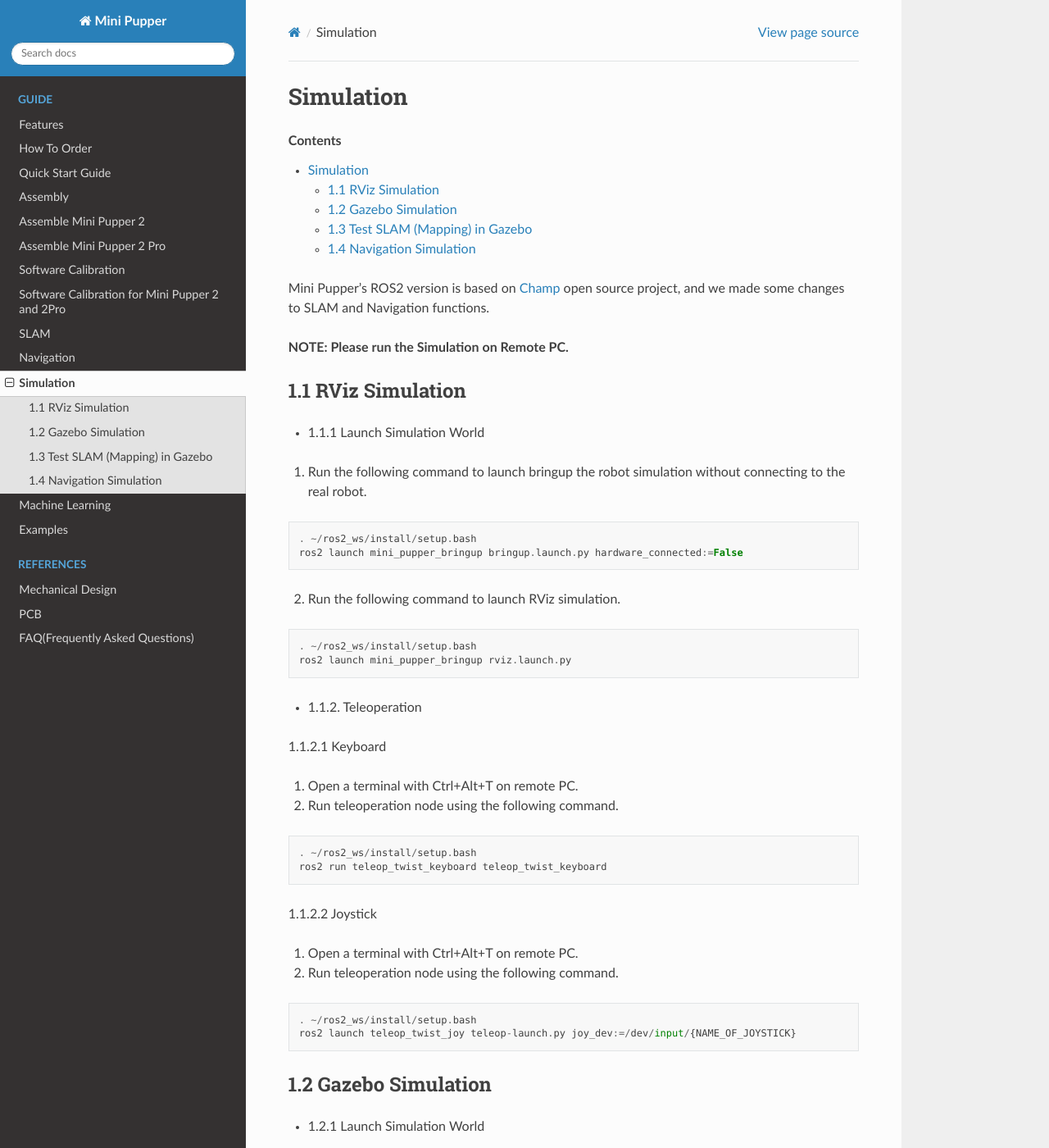
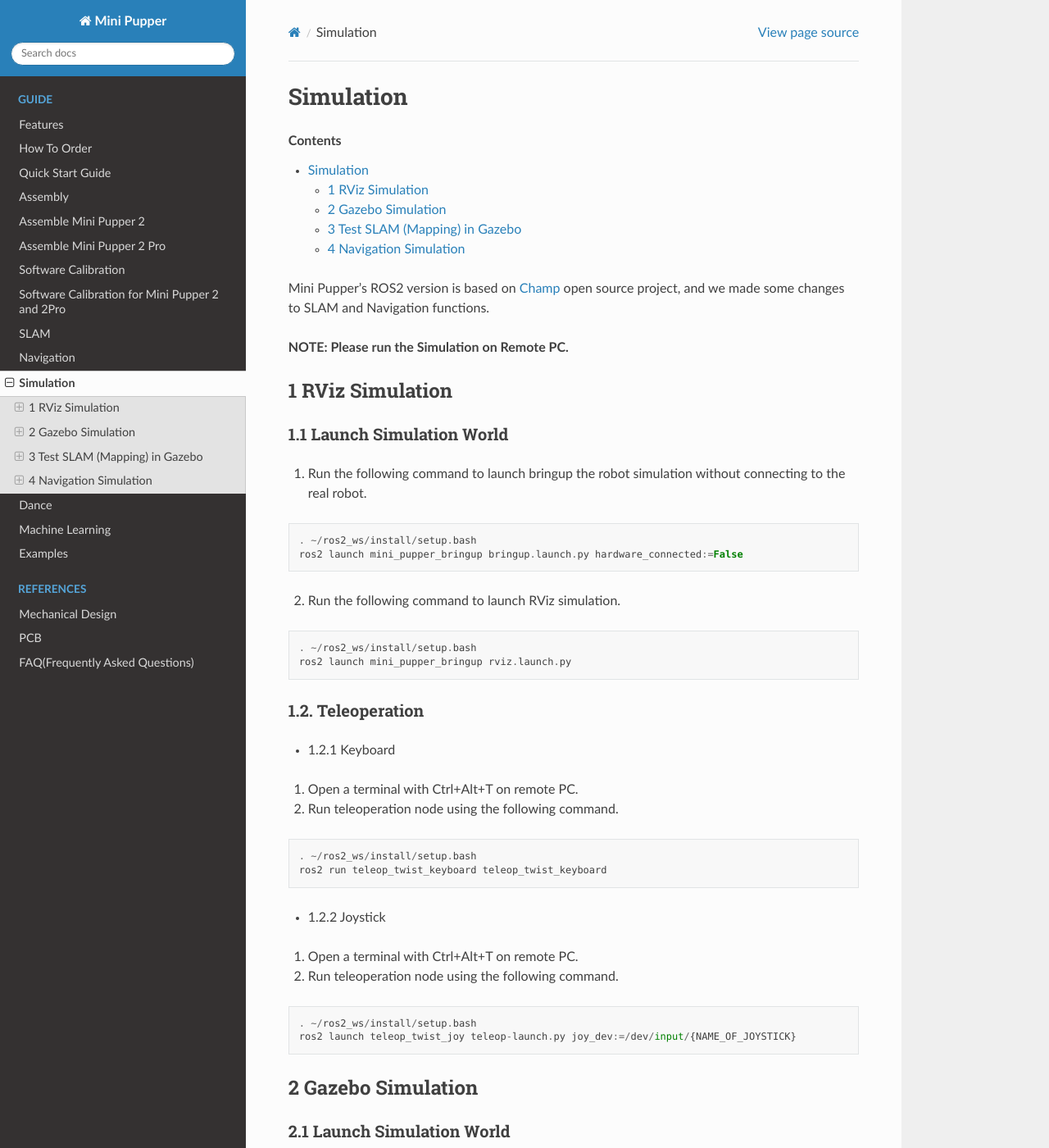
Before and after one commit to mangdangroboticsclub/MiniPupperDocs, a Sphinx documentation site: the page built from docs/guide/Simulation.rst, in a window 1280 px wide and 1400 px high. Shown: the whole window at 82% size. Built offline with Sphinx 7.4.7 and the Read the Docs theme 2.0.0, drawn with Linux system fonts in a browser that asks for light colours; some of the changed text lies outside the part shown.

Commit message:
resolve formatting errors

```diff
--- a/docs/guide/Simulation.rst
+++ b/docs/guide/Simulation.rst
@@ -8,10 +8,11 @@
 
 **NOTE: Please run the Simulation on Remote PC.**
 
-1.1 RViz Simulation
+1 RViz Simulation
+------------
+
+1.1 Launch Simulation World
 ^^^^^^
-
-* 1.1.1 Launch Simulation World
 
 1. Run the following command to launch bringup the robot simulation without connecting to the real robot.
 
@@ -27,9 +28,10 @@
   . ~/ros2_ws/install/setup.bash
   ros2 launch mini_pupper_bringup rviz.launch.py
 
-* 1.1.2. Teleoperation
+1.2. Teleoperation
+^^^^^^
 
-1.1.2.1 Keyboard
+* 1.2.1 Keyboard
 
 1. Open a terminal with Ctrl+Alt+T on remote PC.
 2. Run teleoperation node using the following command.
@@ -39,7 +41,7 @@
   . ~/ros2_ws/install/setup.bash
   ros2 run teleop_twist_keyboard teleop_twist_keyboard
 
-1.1.2.2 Joystick
+* 1.2.2 Joystick
 
 1. Open a terminal with Ctrl+Alt+T on remote PC.
 2. Run teleoperation node using the following command.
@@ -49,10 +51,11 @@
   . ~/ros2_ws/install/setup.bash
   ros2 launch teleop_twist_joy teleop-launch.py joy_dev:=/dev/input/{NAME_OF_JOYSTICK}
 
-1.2 Gazebo Simulation
+2 Gazebo Simulation
+------------
+
+2.1 Launch Simulation World
 ^^^^^^
-
-* 1.2.1 Launch Simulation World
 
 1. Run the following command to launch Gazebo simulation.
 
@@ -61,9 +64,10 @@
   . ~/ros2_ws/install/setup.bash
   ros2 launch mini_pupper_gazebo gazebo.launch.py
 
-* 1.2.2. Teleoperation:
+2.2. Teleoperation:
+^^^^^^
 
-1.2.2.1 Keyboard
+* 2.2.1 Keyboard
 
 1. Open a terminal with Ctrl+Alt+T on remote PC.
 2. Run teleoperation node using the following command.
@@ -73,7 +77,7 @@
   . ~/ros2_ws/install/setup.bash
   ros2 run teleop_twist_keyboard teleop_twist_keyboard
 
-1.2.2.2 Joystick
+* 2.2.2 Joystick
 
 1. Open a terminal with Ctrl+Alt+T on remote PC.
 2. Run teleoperation node using the following command.
@@ -83,10 +87,11 @@
   . ~/ros2_ws/install/setup.bash
   ros2 launch teleop_twist_joy teleop-launch.py joy_dev:=/dev/input/{NAME_OF_JOYSTICK}
 
-1.3 Test SLAM (Mapping) in Gazebo
+3 Test SLAM (Mapping) in Gazebo
+------------
+
+3.1 Launch Simulation World
 ^^^^^^
-
-* 1.3.1 Launch Simulation World
 
 Run the following command to launch Gazebo simulation.
 
@@ -95,7 +100,8 @@
  . ~/ros2_ws/install/setup.bash
  ros2 launch mini_pupper_gazebo gazebo.launch.py
 
-* 1.3.2 Run SLAM Node
+3.2 Run SLAM Node
+^^^^^^
 
 Open a new terminal from Remote PC with Ctrl + Alt + T and launch the SLAM node.
 
@@ -104,9 +110,10 @@
   . ~/ros2_ws/install/setup.bash
   ros2 launch mini_pupper_slam slam.launch.py use_sim_time:=true
 
-* 1.3.3 Teleoperation
+3.3 Teleoperation
+^^^^^^
 
-1.3.3.1 Keyboard
+* 3.3.1 Keyboard
 
 1. Open a terminal with Ctrl+Alt+T on remote PC.
 2. Run teleoperation node using the following command.
@@ -116,7 +123,7 @@
   . ~/ros2_ws/install/setup.bash
   ros2 run teleop_twist_keyboard teleop_twist_keyboard
 
-1.3.3.2 Joystick
+* 3.3.2 Joystick
 
 1. Open a terminal with Ctrl+Alt+T on remote PC.
 2. Run teleoperation node using the following command.
@@ -126,7 +133,8 @@
   . ~/ros2_ws/install/setup.bash
   ros2 launch teleop_twist_joy teleop-launch.py joy_dev:=/dev/input/{NAME_OF_JOYSTICK}
 
-* 1.3.4 Save the map
+3.4 Save the map
+^^^^^^
 
 1. Open a terminal with Ctrl+Alt+T on remote PC.
 2. Use the following command to launch the map_saver_cli node in the nav2_map_server package to create map files.
@@ -137,10 +145,11 @@
   . ~/ros2_ws/install/setup.bash
   ros2 run nav2_map_server map_saver_cli -f ~/map
 
-1.4 Navigation Simulation
+4 Navigation Simulation
+------------
+
+4.1 Launch Simulation World
 ^^^^^^
-
-* 1.4.1 Launch Simulation World
 
 Run the following command to launch Gazebo simulation.
 
@@ -149,7 +158,8 @@
   . ~/ros2_ws/install/setup.bash # setup.zsh if you use zsh instead of bash
   ros2 launch mini_pupper_gazebo gazebo.launch.py
 
-* 1.4.2 Launch Navigation Simulation
+4.2 Launch Navigation Simulation
+^^^^^^
 
 Open a new terminal from Remote PC with Ctrl + Alt + T and launch the Navigation node.
 
@@ -167,13 +177,15 @@
 
 The map used in navigation is two-dimensional Occupancy Grid Map (OGM). The white area is collision free area while black area is occupied and inaccessible area, and gray area represents the unknown area.
 
-* 1.4.3 Estimate Initial Pose
+4.3 Estimate Initial Pose
+^^^^^^
 
 1. Click the 2D Pose Estimate button in the RViz2 menu.
 2. Click on the map on the place where the actual robot is located and drag the large green arrow toward the direction where the robot is facing.
 3. Repeat step 1 and 2 until the inaccessible area detected by the robot is overlapping completely with the black area on the map.
 
-* 1.4.4 Set Navigation Goal
+4.4 Set Navigation Goal
+^^^^^^
 
 1. Click the Nav2 Goal button in the RViz2 menu. Nav2 will plan the path and guide the robot towards reaching the goal.
 2. Click on the map to set the destination of the robot and drag the green arrow toward the direction where the robot will be facing, while the root of the green arrow is the destination at which the robot will finally reach.
--- a/docs/index.rst
+++ b/docs/index.rst
@@ -91,6 +91,7 @@
     guide/SLAM
     guide/Navigation
     guide/Simulation
+    guide/Dance
     guide/MachineLearning
     guide/Examples
 
```
Also changed, not shown: docs/guide/Navigation.rst (+6 -9 lines), docs/guide/SLAM.rst (+16 -16 lines).
